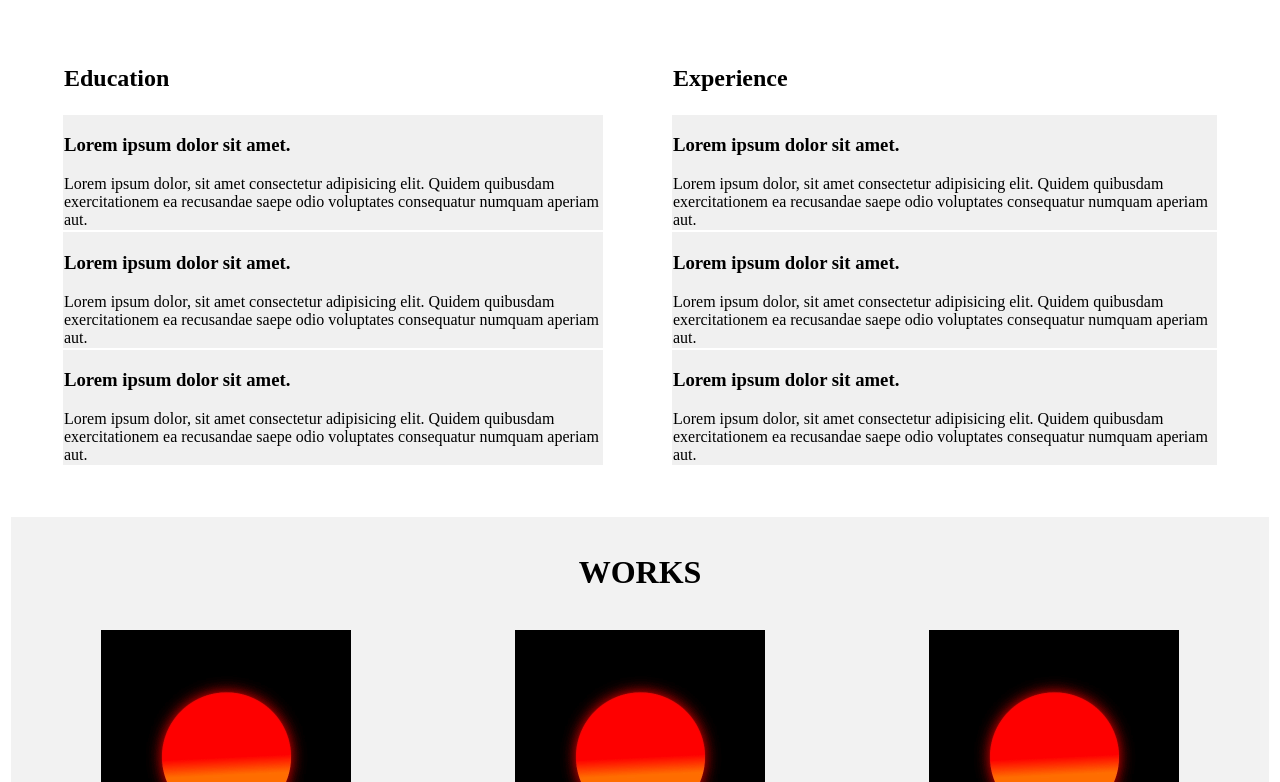
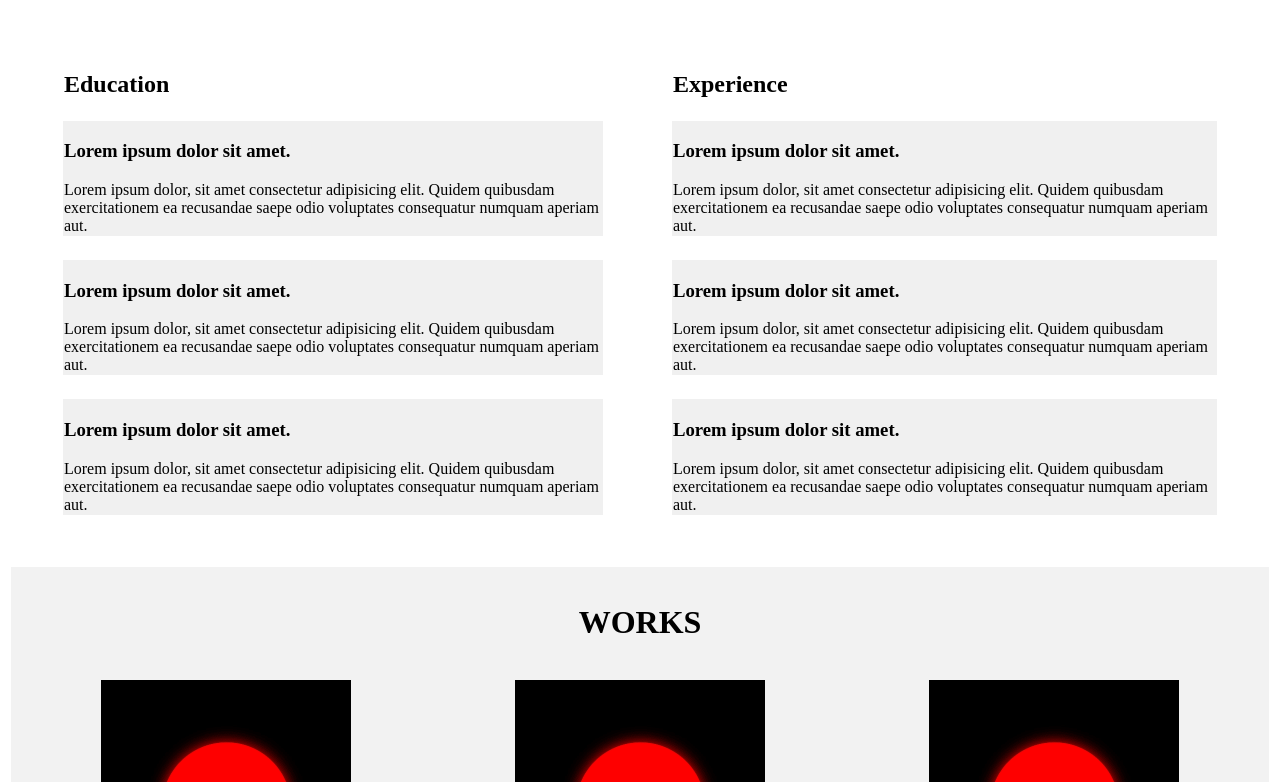
Before and after one commit to NithinPrem/-Crampete_assignment_2, a plain HTML site: page index.html in a window 1280 px wide. Shown: the part 1027-1809 px from the top of the page. Drawn offline with Linux system fonts and the light colour scheme.

Commit message:
Update index.html

```diff
--- a/index.html
+++ b/index.html
@@ -24,13 +24,13 @@
 					</table>
 					<table cellspacing="50">
 						<tr>
-							<td>
+							<td align="center" width="50%">
 								<img
 									src="images/icon.jpg"
 									alt="user image"
 								/>
 							</td>
-							<td>
+							<td valign="top" width="50%">
 								<h2>Hello World</h2>
 								<p>
 									<strong
@@ -156,6 +156,9 @@
 										</td>
 									</tr>
 									<tr>
+										<td>&nbsp;</td>
+									</tr>
+									<tr>
 										<td bgcolor="#F0F0F0">
 											<h3>Lorem ipsum dolor sit amet.</h3>
 											Lorem ipsum dolor, sit amet
@@ -164,6 +167,9 @@
 											saepe odio voluptates consequatur
 											numquam aperiam aut.
 										</td>
+									</tr>
+									<tr>
+										<td>&nbsp;</td>
 									</tr>
 									<tr>
 										<td bgcolor="#F0F0F0">
@@ -195,6 +201,9 @@
 										</td>
 									</tr>
 									<tr>
+										<td>&nbsp;</td>
+									</tr>
+									<tr>
 										<td bgcolor="#F0F0F0">
 											<h3>Lorem ipsum dolor sit amet.</h3>
 											Lorem ipsum dolor, sit amet
@@ -203,6 +212,9 @@
 											saepe odio voluptates consequatur
 											numquam aperiam aut.
 										</td>
+									</tr>
+									<tr>
+										<td>&nbsp;</td>
 									</tr>
 									<tr>
 										<td bgcolor="#F0F0F0">
```
